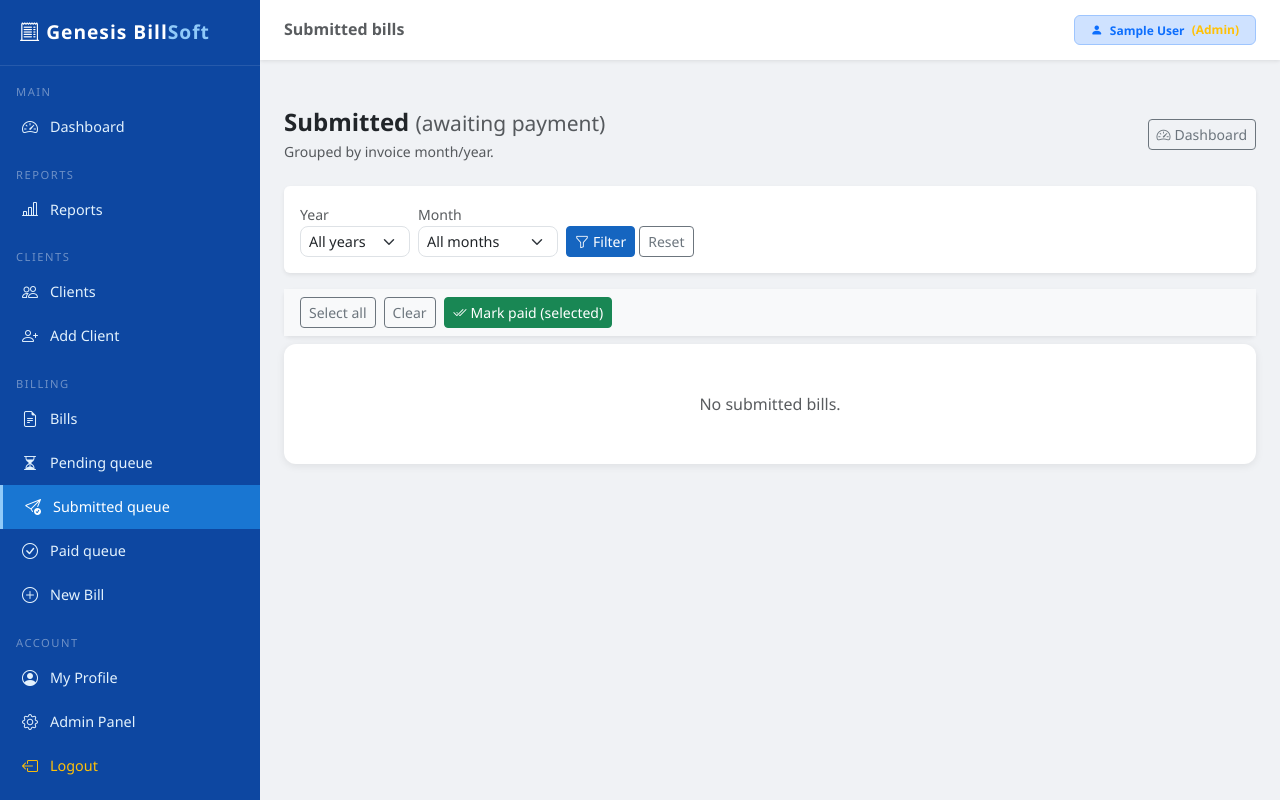
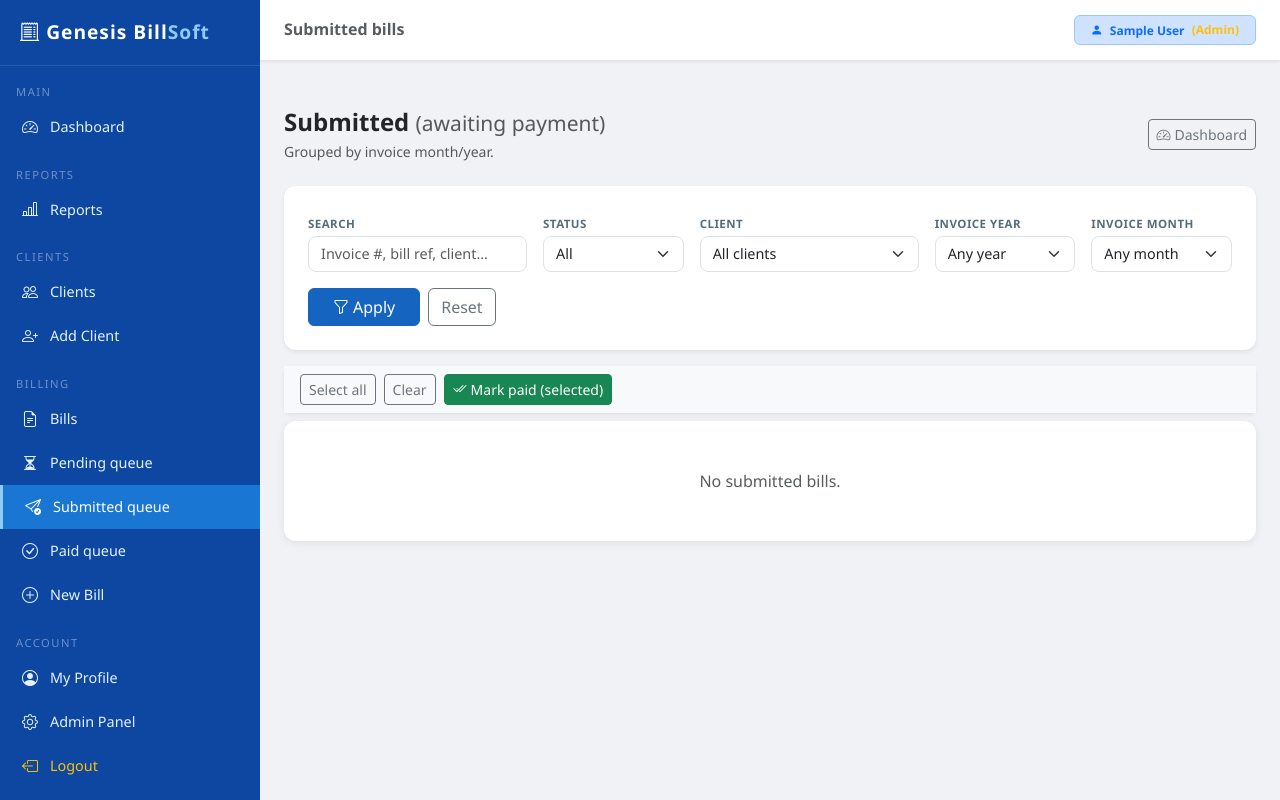
Before and after one commit to gtlfilesbd-droid/Genesis-Service-Billing-Software, a Django app: page /billing/queue/submitted/ in a window 1280 px wide. Run offline with Django 4.2, Linux system fonts and the light colour scheme; the visitor is signed in with stand-in values (Sample User, id 1); data comes from the database, SQL or seed files in the repository; data that the repository does not hold is empty.

Commit message:
Filter add in Billing Status Page

```diff
--- a/billing/views.py
+++ b/billing/views.py
@@ -123,36 +123,58 @@ def get_profile(user):
         return UserProfile.objects.create(user=user)
 
 
-def _ym_filter_from_request(request):
-    y = request.GET.get('year')
-    m = request.GET.get('month')
-    yf = int(y) if y and str(y).isdigit() else None
-    mf = int(m) if m and str(m).isdigit() and 1 <= int(m) <= 12 else None
-    return yf, mf
-
-
 def _render_queue_grouped(request, bills_base_qs, template_name, profile):
-    from .sync_auto_bills import sync_billing_queues, group_bills_by_invoice_month, year_choices_for_filter
+    from .sync_auto_bills import sync_billing_queues, group_bills_by_invoice_month
 
     sync_billing_queues()
-    yf, mf = _ym_filter_from_request(request)
+    status_filter = request.GET.get('status', '')
+    client_filter = request.GET.get('client', '')
+    search = request.GET.get('search', '')
+    inv_year = request.GET.get('inv_year', '').strip()
+    inv_month = request.GET.get('inv_month', '').strip()
+
     bills = bills_base_qs.select_related('client')
-    if yf is not None:
-        bills = bills.filter(invoice_date__year=yf)
-    if mf is not None:
-        bills = bills.filter(invoice_date__month=mf)
+    if status_filter:
+        bills = bills.filter(status=status_filter)
+    if client_filter:
+        bills = bills.filter(client_id=client_filter)
+    if search:
+        bills = bills.filter(
+            Q(bill_number__icontains=search)
+            | Q(client__name__icontains=search)
+            | Q(invoice_number__icontains=search)
+        )
+    if inv_year.isdigit():
+        bills = bills.filter(invoice_date__year=int(inv_year))
+    if inv_month.isdigit():
+        m = int(inv_month)
+        if 1 <= m <= 12:
+            bills = bills.filter(invoice_date__month=m)
+
     grouped = group_bills_by_invoice_month(bills)
-    filter_years = year_choices_for_filter(bills_base_qs)
-    months_choices = [(i, calendar.month_name[i]) for i in range(1, 13)]
+
+    year_rows = Bill.objects.exclude(invoice_date__isnull=True).dates(
+        'invoice_date', 'year', order='DESC'
+    )
+    invoice_year_choices = [d.year for d in year_rows]
+    if not invoice_year_choices:
+        invoice_year_choices = [date.today().year]
+    month_choices = [(str(i), calendar.month_name[i]) for i in range(1, 13)]
+
     return render(
         request,
         template_name,
         {
             'grouped_bills': grouped,
-            'filter_years': filter_years,
-            'filter_year': yf,
-            'filter_month': mf,
-            'months_choices': months_choices,
+            'clients': Client.objects.filter(is_active=True),
+            'status_filter': status_filter,
+            'client_filter': client_filter,
+            'search': search,
+            'inv_year': inv_year,
+            'inv_month': inv_month,
+            'invoice_year_choices': invoice_year_choices,
+            'month_choices': month_choices,
+            'status_choices': Bill._meta.get_field('status').choices,
             'profile': profile,
         },
     )
--- a/billing_system/templates/bills/bill_queue_submitted.html
+++ b/billing_system/templates/bills/bill_queue_submitted.html
@@ -1,6 +1,13 @@
 {% extends 'base.html' %}
 {% block title %}Submitted bills{% endblock %}
 {% block page_title %}Submitted bills{% endblock %}
+
+{% block extra_css %}
+<style>
+.bill-filter-card { border: none; border-radius: 12px; box-shadow: 0 2px 12px rgba(0,0,0,0.06); }
+.bill-filter-card .form-label { font-size: 0.72rem; font-weight: 600; text-transform: uppercase; letter-spacing: 0.04em; color: #546e7a; margin-bottom: 0.25rem; }
+</style>
+{% endblock %}
 
 {% block content %}
 <div class="d-flex justify-content-between align-items-center mb-4 flex-wrap gap-2">
@@ -15,34 +22,7 @@
     {% endif %}
 </div>
 
-<form method="get" class="card border-0 shadow-sm mb-3">
-    <div class="card-body py-3">
-        <div class="row g-2 align-items-end flex-wrap">
-            <div class="col-auto">
-                <label class="form-label small text-muted mb-0">Year</label>
-                <select name="year" class="form-select form-select-sm" style="min-width:110px;">
-                    <option value="">All years</option>
-                    {% for y in filter_years %}
-                    <option value="{{ y }}" {% if filter_year == y %}selected{% endif %}>{{ y }}</option>
-                    {% endfor %}
-                </select>
-            </div>
-            <div class="col-auto">
-                <label class="form-label small text-muted mb-0">Month</label>
-                <select name="month" class="form-select form-select-sm" style="min-width:140px;">
-                    <option value="">All months</option>
-                    {% for num, name in months_choices %}
-                    <option value="{{ num }}" {% if filter_month == num %}selected{% endif %}>{{ name }}</option>
-                    {% endfor %}
-                </select>
-            </div>
-            <div class="col-auto d-flex gap-1">
-                <button type="submit" class="btn btn-sm btn-primary"><i class="bi bi-funnel me-1"></i>Filter</button>
-                <a href="{% url 'bill_queue_submitted' %}" class="btn btn-sm btn-outline-secondary">Reset</a>
-            </div>
-        </div>
-    </div>
-</form>
+{% include "bills/queue_bill_filters.html" with reset_url="bill_queue_submitted" %}
 
 {% if profile.can_mark_bill_paid or request.user.is_superuser %}
 <form method="post" action="{% url 'bills_mark_paid_bulk' %}" id="bulkPaidForm" class="mb-0">
--- /dev/null
+++ b/billing_system/templates/bills/queue_bill_filters.html
@@ -0,0 +1,51 @@
+{# Same filter fields as Bills & Invoices; reset_url = url name e.g. bill_queue_pending #}
+<div class="card bill-filter-card border-0 shadow-sm mb-3">
+    <div class="card-body p-3 p-md-4">
+        <form method="get" class="row g-3 align-items-end">
+            <div class="col-xl-3 col-lg-4 col-md-6">
+                <label class="form-label">Search</label>
+                <input type="text" name="search" value="{{ search }}" class="form-control" placeholder="Invoice #, bill ref, client…">
+            </div>
+            <div class="col-6 col-lg-2 col-md-3">
+                <label class="form-label">Status</label>
+                <select name="status" class="form-select">
+                    <option value="">All</option>
+                    {% for val, label in status_choices %}
+                    <option value="{{ val }}" {% if status_filter == val %}selected{% endif %}>{{ label }}</option>
+                    {% endfor %}
+                </select>
+            </div>
+            <div class="col-xl-3 col-lg-4 col-md-6">
+                <label class="form-label">Client</label>
+                <select name="client" class="form-select">
+                    <option value="">All clients</option>
+                    {% for c in clients %}
+                    <option value="{{ c.pk }}" {% if client_filter == c.pk|stringformat:"s" %}selected{% endif %}>{{ c.name }}</option>
+                    {% endfor %}
+                </select>
+            </div>
+            <div class="col-6 col-md-3 col-lg-2">
+                <label class="form-label">Invoice year</label>
+                <select name="inv_year" class="form-select">
+                    <option value="">Any year</option>
+                    {% for y in invoice_year_choices %}
+                    <option value="{{ y }}" {% if inv_year == y|stringformat:"d" %}selected{% endif %}>{{ y }}</option>
+                    {% endfor %}
+                </select>
+            </div>
+            <div class="col-6 col-md-3 col-lg-2">
+                <label class="form-label">Invoice month</label>
+                <select name="inv_month" class="form-select">
+                    <option value="">Any month</option>
+                    {% for val, label in month_choices %}
+                    <option value="{{ val }}" {% if inv_month == val %}selected{% endif %}>{{ label }}</option>
+                    {% endfor %}
+                </select>
+            </div>
+            <div class="col-12 col-lg-auto d-flex flex-wrap gap-2">
+                <button type="submit" class="btn btn-primary px-4"><i class="bi bi-funnel me-1"></i>Apply</button>
+                <a href="{% url reset_url %}" class="btn btn-outline-secondary">Reset</a>
+            </div>
+        </form>
+    </div>
+</div>
```
Also changed, not shown: billing_system/templates/bills/bill_queue_paid.html (+8 -28 lines), billing_system/templates/bills/bill_queue_pending.html (+8 -28 lines).
